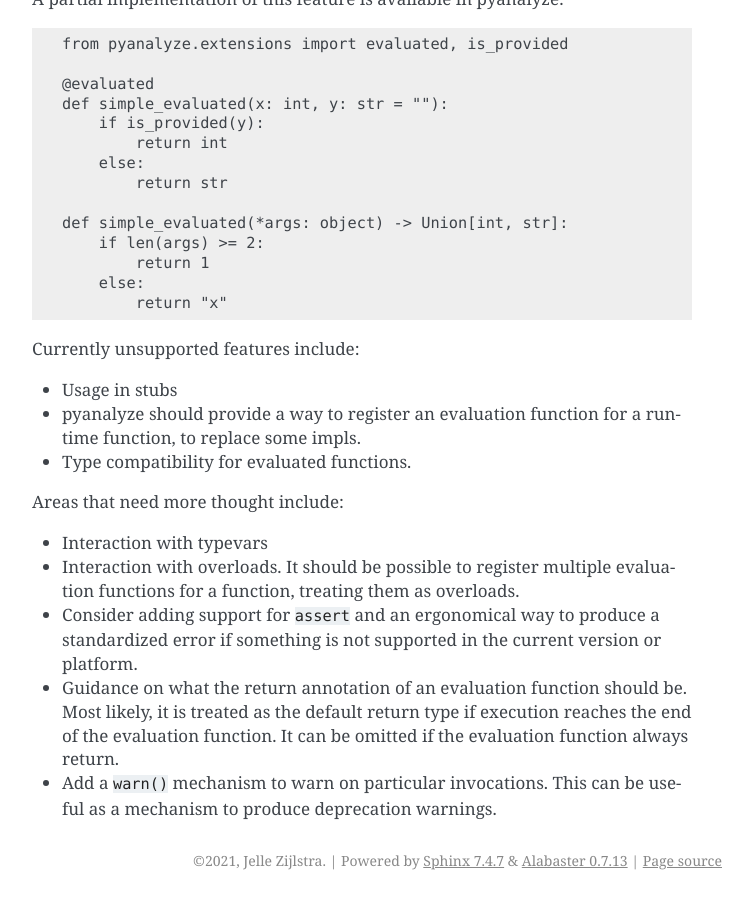
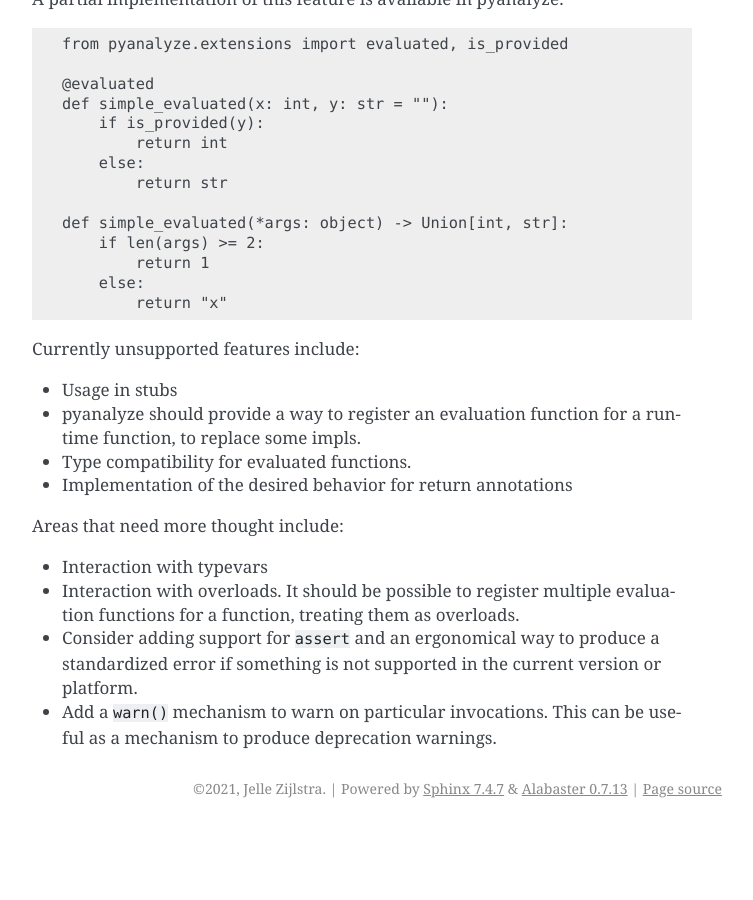
Before and after one commit to quora/pyanalyze, a Sphinx documentation site: the page built from docs/type_evaluation.md, in a window 1280 px wide and 900 px high, scrolled down 12140 px. Shown: the whole window, without its empty margins (388-1141 px from the left). Built offline with Sphinx 7.4.7, drawn with Linux system fonts in a browser that asks for light colours; after the commit the page ends 12968 px from its top, so only the background shows below that.

Commit message:
return annotations are speced but not implemented

```diff
--- a/docs/type_evaluation.md
+++ b/docs/type_evaluation.md
@@ -614,6 +614,8 @@ Currently unsupported features include:
   an evaluation function for a runtime function,
   to replace some impls.
 - Type compatibility for evaluated functions.
+- Implementation of the desired behavior for
+  return annotations
 
 Areas that need more thought include:
 
@@ -625,12 +627,6 @@ Areas that need more thought include:
   ergonomical way to produce a standardized error
   if something is not supported in the current
   version or platform.
-- Guidance on what the return annotation of an
-  evaluation function should be. Most likely,
-  it is treated as the default return type if
-  execution reaches the end of the evaluation
-  function. It can be omitted if the evaluation
-  function always return.
 - Add a `warn()` mechanism to warn on particular
   invocations. This can be useful as a mechanism
   to produce deprecation warnings.
```
